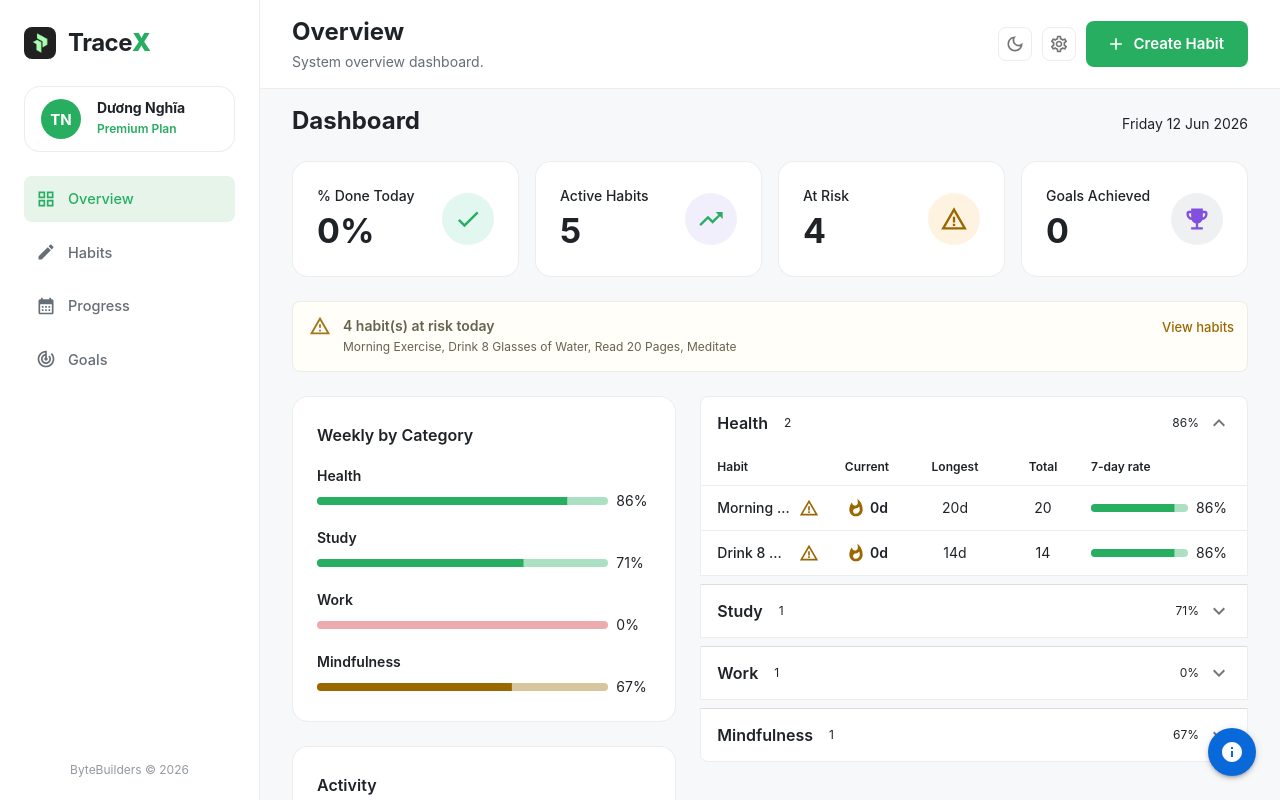
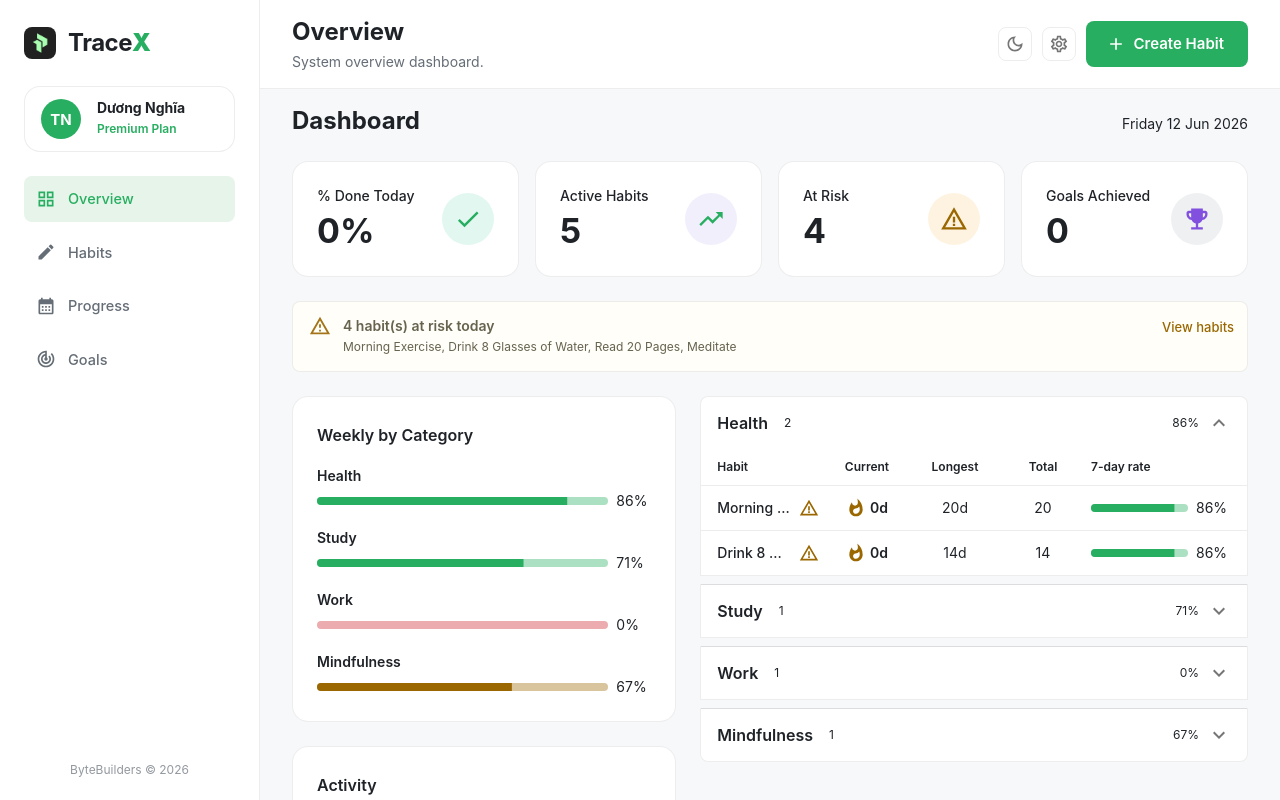
Before and after one commit to NghiaDPTWorkk/habit-hub, a React (Vite) app in the folder fe/: page / in a window 1280 px wide. Built offline with nearby package versions, Linux system fonts and the light colour scheme.

Commit message:
refactor(ui): HH-95 - remove floating help button

```diff
--- a/fe/src/components/layouts/MainLayout.tsx
+++ b/fe/src/components/layouts/MainLayout.tsx
@@ -11,7 +11,6 @@ import { PageHeader } from './PageHeader'
 // MUI Icons
 import LightModeIcon from '@mui/icons-material/LightMode'
 import DarkModeIcon from '@mui/icons-material/DarkMode'
-import InfoIcon from '@mui/icons-material/Info'
 import MenuIcon from '@mui/icons-material/Menu'
 
 const BRAND_FIRST = 'Trace'
@@ -184,26 +183,6 @@ export const MainLayout: React.FC = () => {
           <Outlet />
         </Box>
       </Box>
-
-      {/* Floating Help Button */}
-      <IconButton
-        sx={(theme) => ({
-          position: 'fixed',
-          bottom: 24,
-          right: 24,
-          width: 48,
-          height: 48,
-          bgcolor: 'info.main',
-          color: 'info.contrastText',
-          boxShadow: theme.shadows[3],
-          '&:hover': {
-            bgcolor: 'info.dark',
-          },
-          zIndex: 1000,
-        })}
-      >
-        <InfoIcon />
-      </IconButton>
     </Box>
   )
 }
```
